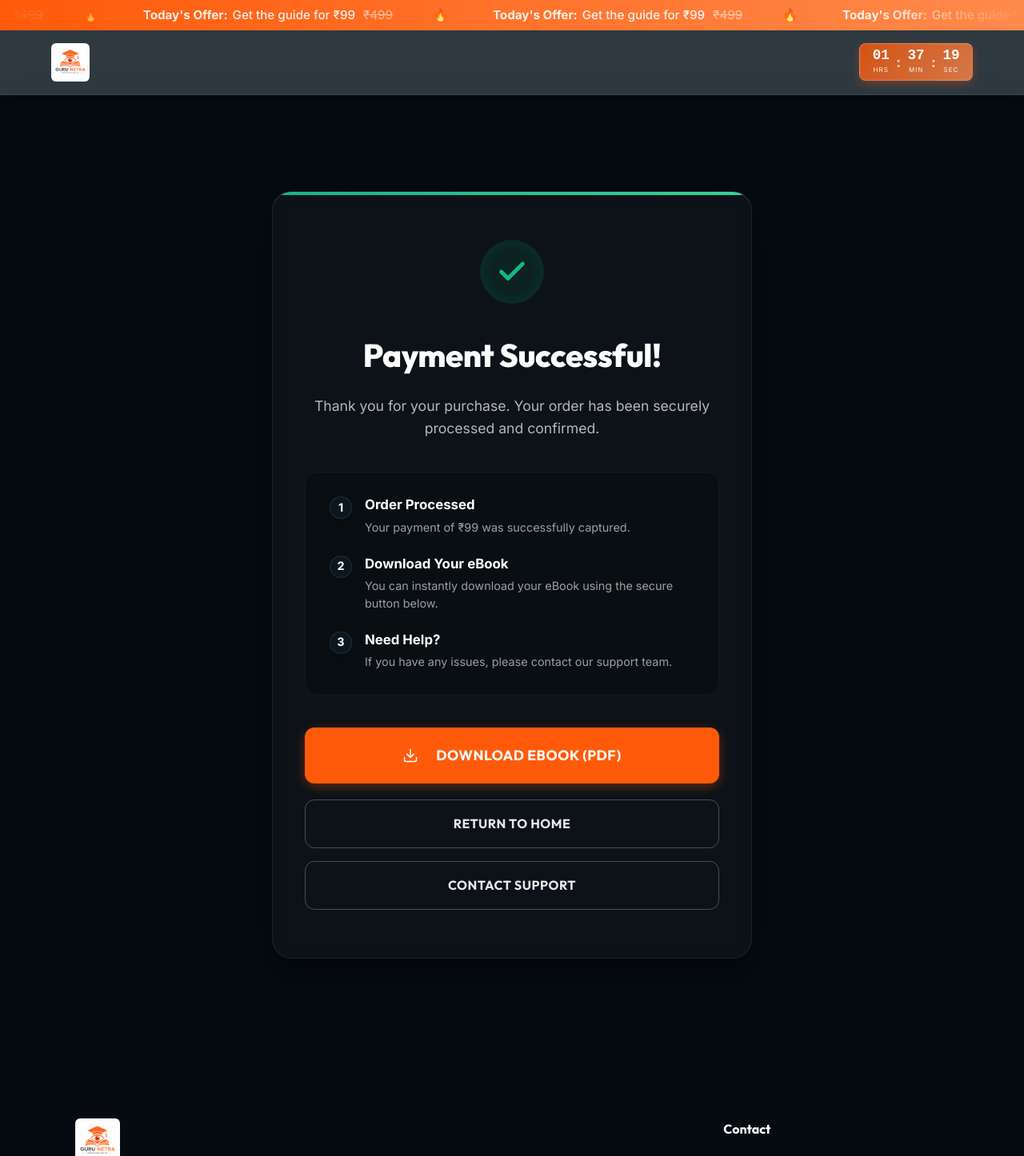
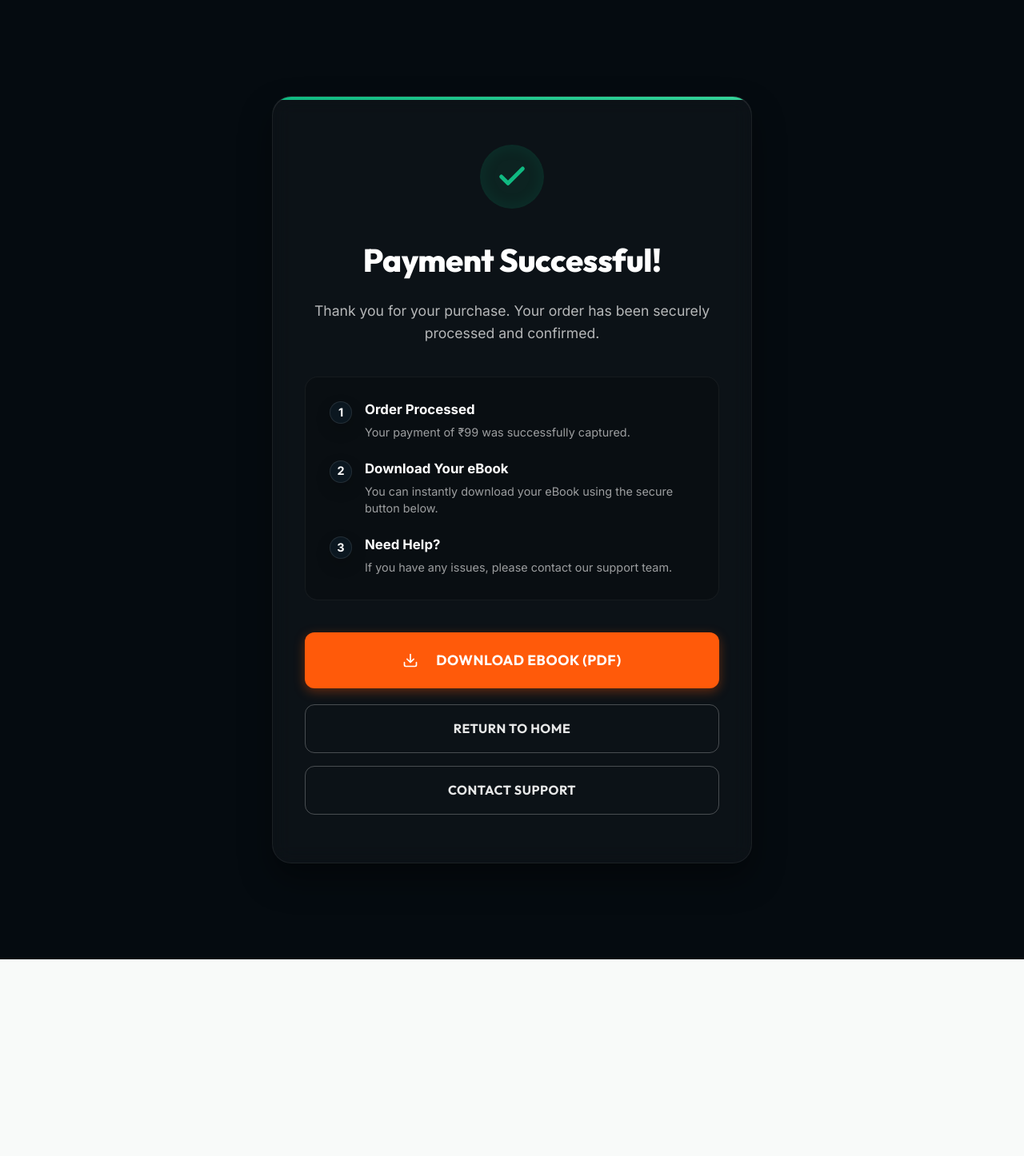
Before and after one commit to milanKUN/e-book, a React (Vite) app: page /payment-success in a window 1280 px wide. Shown: the top 1446 px of the page at 80% size. After the commit the page ends 1200 px from the top, so only its background shows below. Built offline with nearby package versions, Linux system fonts and the light colour scheme.

Commit message:
Remove Header and Footer from Payment Success page

```diff
--- a/src/pages/PaymentSuccess.jsx
+++ b/src/pages/PaymentSuccess.jsx
@@ -1,7 +1,5 @@
 import React, { useEffect } from 'react';
 import { Link } from 'react-router-dom';
-import Header from '../components/Header';
-import Footer from '../components/Footer';
 import './PaymentSuccess.css';
 import { config } from '../config';
 
@@ -12,8 +10,7 @@ const PaymentSuccess = () => {
 
   return (
     <>
-      <Header />
-      <main className="success-section">
+      <main className="success-section" style={{ minHeight: '100vh' }}>
         <div className="container">
           <div className="success-card">
             <div className="success-icon">
@@ -68,7 +65,6 @@ const PaymentSuccess = () => {
           </div>
         </div>
       </main>
-      <Footer />
     </>
   );
 };
```
